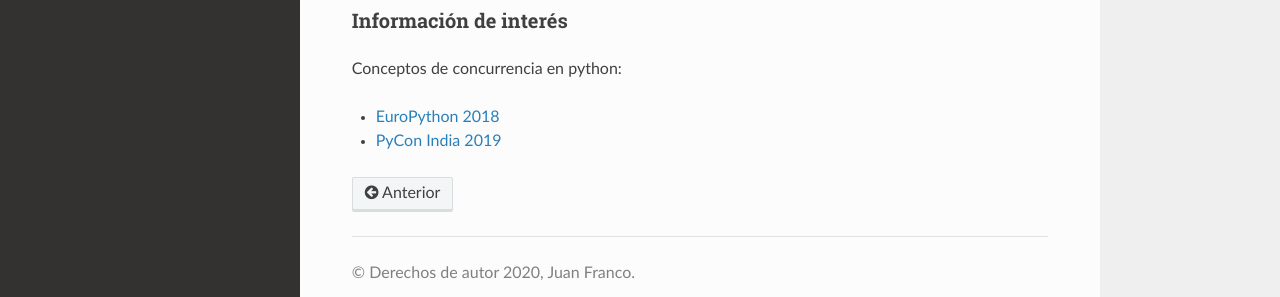
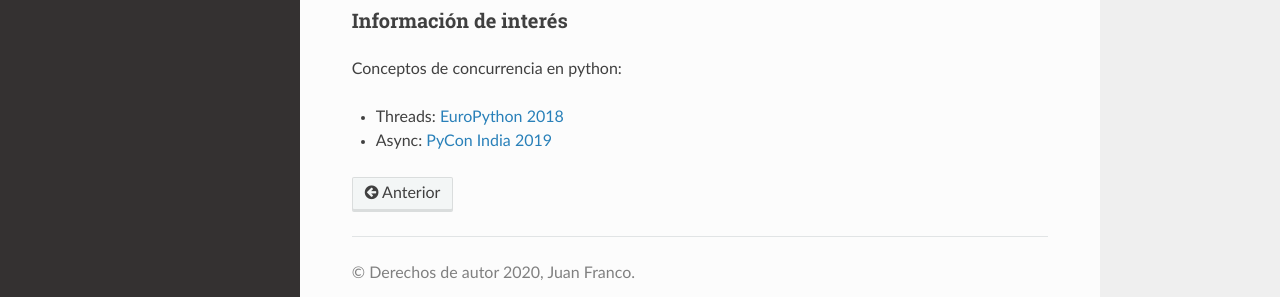
Before and after one commit to juanferfranco/sistemasoperativos, a Sphinx documentation site: the page built from docs/_semana7/semana7.rst, in a window 1280 px wide and 1209 px high. Shown: the part 867-1164 px from the top of the window. Built offline with Sphinx 7.4.7 and the Read the Docs theme 2.0.0, drawn with Linux system fonts in a browser that asks for light colours.

Commit message:
update week 7

```diff
--- a/docs/_semana7/semana7.rst
+++ b/docs/_semana7/semana7.rst
@@ -44,5 +44,5 @@ Información de interés
 ^^^^^^^^^^^^^^^^^^^^^^^
 Conceptos de concurrencia en python:
 
-* `EuroPython 2018 <https://www.youtube.com/watch?v=xOyJiN3yGfU>`__
-* `PyCon India 2019 <https://www.youtube.com/watch?v=Y4Gt3Xjd7G8>`__
+* Threads: `EuroPython 2018 <https://www.youtube.com/watch?v=xOyJiN3yGfU>`__
+* Async: `PyCon India 2019 <https://www.youtube.com/watch?v=Y4Gt3Xjd7G8>`__
```
